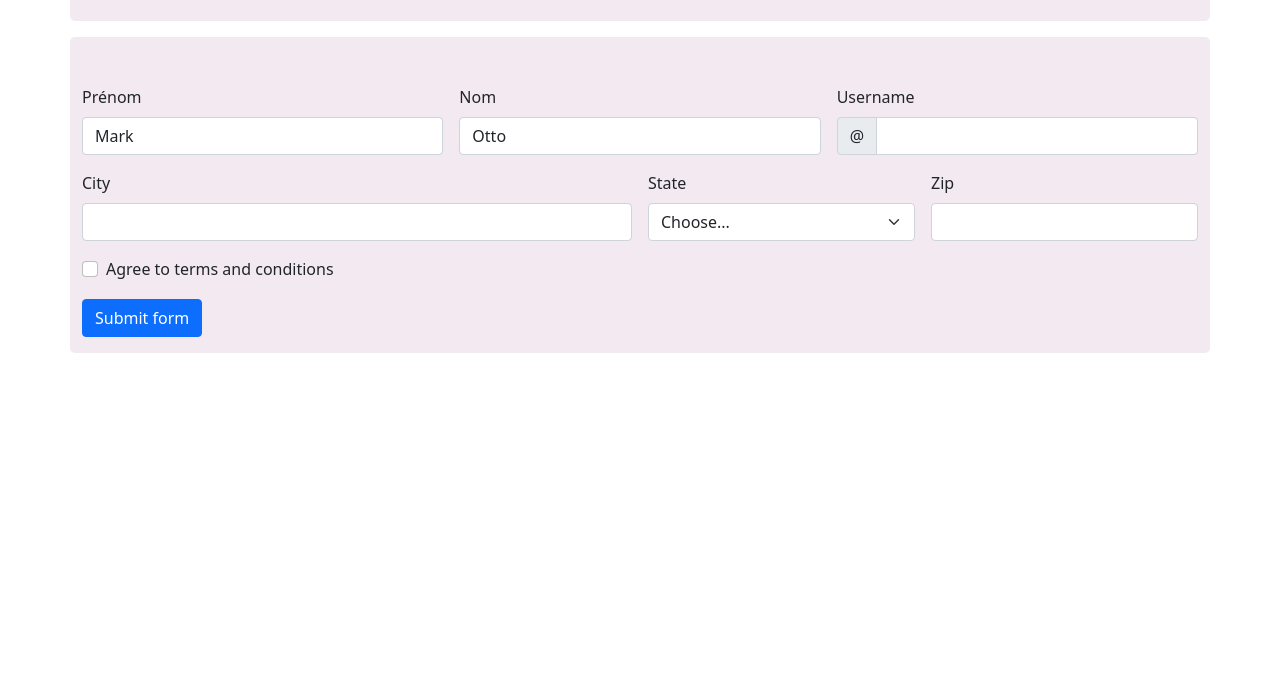
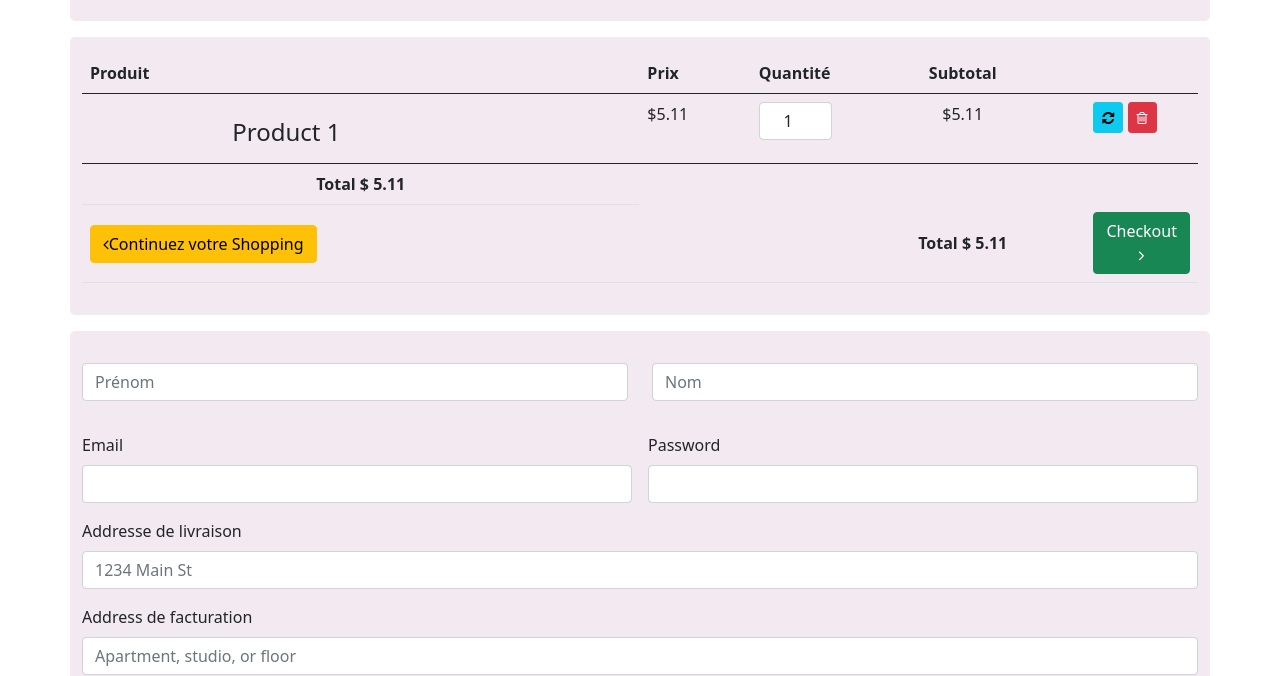
Before and after one commit to Tchessi/Tchessi_Orinoco_P5, a plain HTML site: page Orinoco_P5/front-end/panier.html in a window 1280 px wide. Shown: the part 133-809 px from the top of the page. Drawn offline with nearby package versions, Linux system fonts and the light colour scheme.

Commit message:
Mis en place panier

```diff
--- a/Orinoco_P5/front-end/panier.html
+++ b/Orinoco_P5/front-end/panier.html
@@ -8,6 +8,7 @@
     <!--link stylesheet-->
     <link href="https://cdn.jsdelivr.net/npm/bootstrap@5.0.2/dist/css/bootstrap.min.css" rel="stylesheet" integrity="sha384-EVSTQN3/azprG1Anm3QDgpJLIm9Nao0Yz1ztcQTwFspd3yD65VohhpuuCOmLASjC" crossorigin="anonymous">
     <link rel="stylesheet" href="./css/style.css">
+    <link href="//maxcdn.bootstrapcdn.com/font-awesome/4.1.0/css/font-awesome.min.css" rel="stylesheet">
 
 </head>
 <body>
@@ -24,68 +25,103 @@
         </div>
     </header>
     <div class="container">
-        <form class="row g-3 needs-validation" novalidate>
-            <div class="col-md-4">
-              <label for="validationCustom01" class="form-label">Prénom</label>
-              <input type="text" class="form-control" id="validationCustom01" value="Mark" required>
-              <div class="valid-feedback">
-                Looks good!
+        <table id="cart" class="table table-hover table-condensed">
+          <thead>
+            <tr>
+              <th style="width:50%">Produit</th>
+              <th style="width:10%">Prix</th>
+              <th style="width:8%">Quantité</th>
+              <th style="width:22%" class="text-center">Subtotal</th>
+              <th style="width:10%"></th>
+            </tr>
+          </thead>
+          <tbody>
+            <tr>
+              <td data-th="Product">
+                <div class="row">
+                  <div class="col-sm-2 hidden-xs"></div>
+                  <div class="col-sm-10">
+                    <h4 class="nomargin">Product 1</h4>
                   </div>
                 </div>
-            <div class="col-md-4">
-              <label for="validationCustom02" class="form-label">Nom</label>
-              <input type="text" class="form-control" id="validationCustom02" value="Otto" required>
-              <div class="valid-feedback">
-                Looks good!
+              </td>
+              <td data-th="Price">$5.11</td>
+              <td data-th="Quantity">
+                <input type="number" class="form-control text-center" value="1">
+              </td>
+              <td data-th="Subtotal" class="text-center">$5.11</td>
+              <td class="actions" data-th="">
+                <button class="btn btn-info btn-sm"><i class="fa fa-refresh"></i></button>
+                <button class="btn btn-danger btn-sm"><i class="fa fa-trash-o"></i></button>
+              </td>
+            </tr>
+          </tbody>
+          <tfoot>
+            <tr class="visible-xs">
+              <td class="text-center"><strong>Total $ 5.11</strong></td>
+            </tr>
+            <tr>
+              <td><a href="index.html" class="btn btn-warning"><i class="fa fa-angle-left"></i>Continuez votre Shopping</a></td>
+              <td colspan="2" class="hidden-xs"></td>
+              <td class="hidden-xs text-center"><strong>Total $ 5.11</strong></td>
+              <td><a href="#" class="btn btn-success btn-block">Checkout <i class="fa fa-angle-right"></i></a></td>
+            </tr>
+          </tfoot>
+        </table>
+      </div>
+    <div class="container">
+        <div class="row">
+            <div class="col">
+              <input type="text" class="form-control" placeholder="Prénom" aria-label="First name">
+            </div>
+            <div class="col">
+              <input type="text" class="form-control" placeholder="Nom" aria-label="Last name">
             </div>
           </div>
-            <div class="col-md-4">
-              <label for="validationCustomUsername" class="form-label">Username</label>
-              <div class="input-group has-validation">
-                <span class="input-group-text" id="inputGroupPrepend">@</span>
-                <input type="text" class="form-control" id="validationCustomUsername" aria-describedby="inputGroupPrepend" required>
-                <div class="invalid-feedback">
-                  Please choose a username.
-                </div>
-              </div>
+        <form class="row g-3">
+            <div class="col-md-6">
+              <label for="inputEmail4" class="form-label">Email</label>
+              <input type="email" class="form-control" id="inputEmail4">
             </div>
             <div class="col-md-6">
-              <label for="validationCustom03" class="form-label">City</label>
-              <input type="text" class="form-control" id="validationCustom03" required>
-              <div class="invalid-feedback">
-                Please provide a valid city.
+              <label for="inputPassword4" class="form-label">Password</label>
+              <input type="password" class="form-control" id="inputPassword4">
             </div>
+            <div class="col-12">
+              <label for="inputAddress" class="form-label">Addresse de livraison</label>
+              <input type="text" class="form-control" id="inputAddress" placeholder="1234 Main St">
             </div>
-            <div class="col-md-3">
-              <label for="validationCustom04" class="form-label">State</label>
-              <select class="form-select" id="validationCustom04" required>
-                <option selected disabled value="">Choose...</option>
+            <div class="col-12">
+              <label for="inputAddress2" class="form-label">Address de facturation</label>
+              <input type="text" class="form-control" id="inputAddress2" placeholder="Apartment, studio, or floor">
+            </div>
+            <div class="col-md-6">
+              <label for="inputCity" class="form-label">Ville</label>
+              <input type="text" class="form-control" id="inputCity"placeholder="Marseille" >
+            </div>
+            <div class="col-md-4">
+              <label for="inputState" class="form-label">Code postal</label>
+              <select id="inputState" class="form-select">
+                <option selected>Choose...</option>
                 <option>...</option>
               </select>
-              <div class="invalid-feedback">
-                Please select a valid state.
             </div>
-            </div>
-            <div class="col-md-3">
-              <label for="validationCustom05" class="form-label">Zip</label>
-              <input type="text" class="form-control" id="validationCustom05" required>
-              <div class="invalid-feedback">
-                Please provide a valid zip.
-              </div>
+            <div class="col-md-2">
+              <label for="inputZip" class="form-label">Zip</label>
+              <input type="text" class="form-control" id="inputZip">
             </div>
             <div class="col-12">
                 <div class="form-check">
                   <input class="form-check-input" type="checkbox" value="" id="invalidCheck" required>
                   <label class="form-check-label" for="invalidCheck">
-                  Agree to terms and conditions
+                    Accepter les termes et conditions
                   </label>
                   <div class="invalid-feedback">
-                  You must agree before submitting.
+                    Vous devez accepter les termes et conditions.
                   </div>
                 </div>
-            </div>
-            <div class="col-12">
-              <button class="btn btn-primary" type="submit">Submit form</button>
+              </div>            <div class="col-12">
+              <button type="submit" class="btn btn-primary">Commandez</button>
             </div>
           </form>
     </div>
```
Lines whose indentation alone changed are shown as unchanged.
